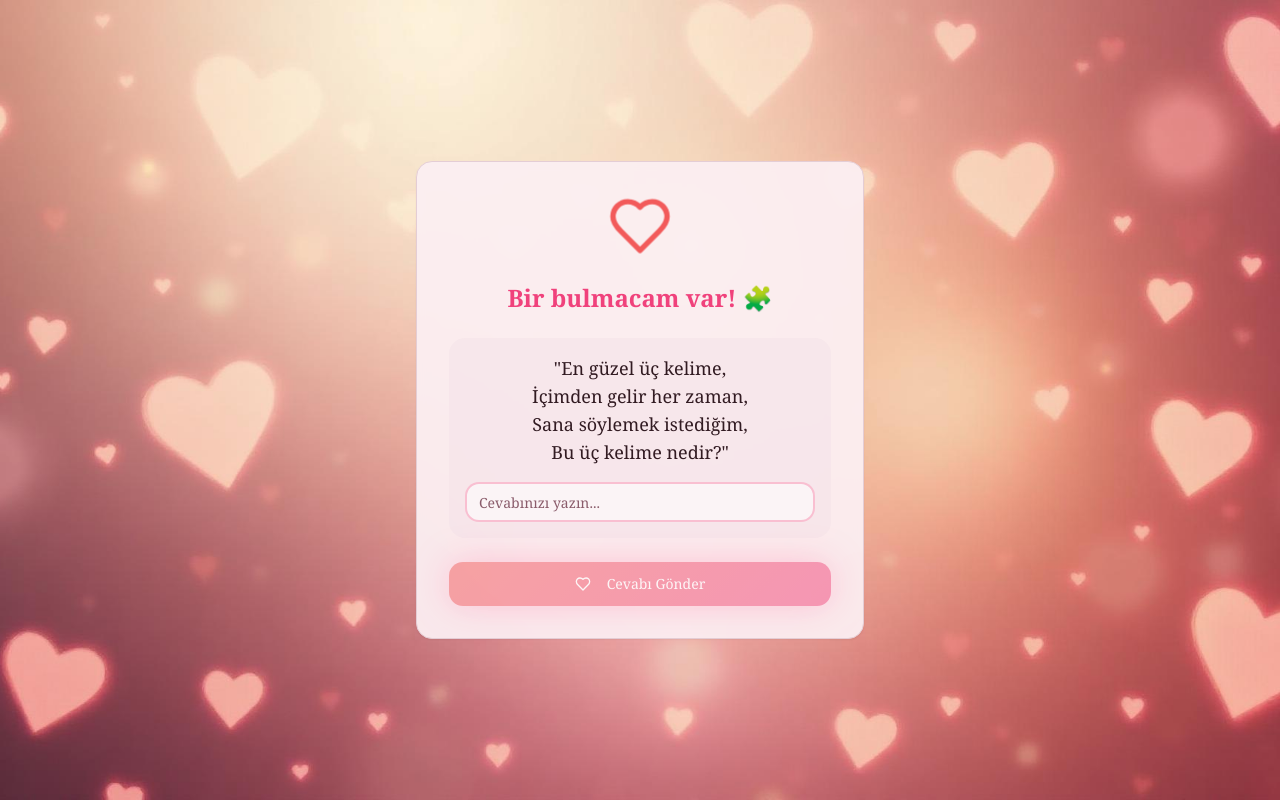
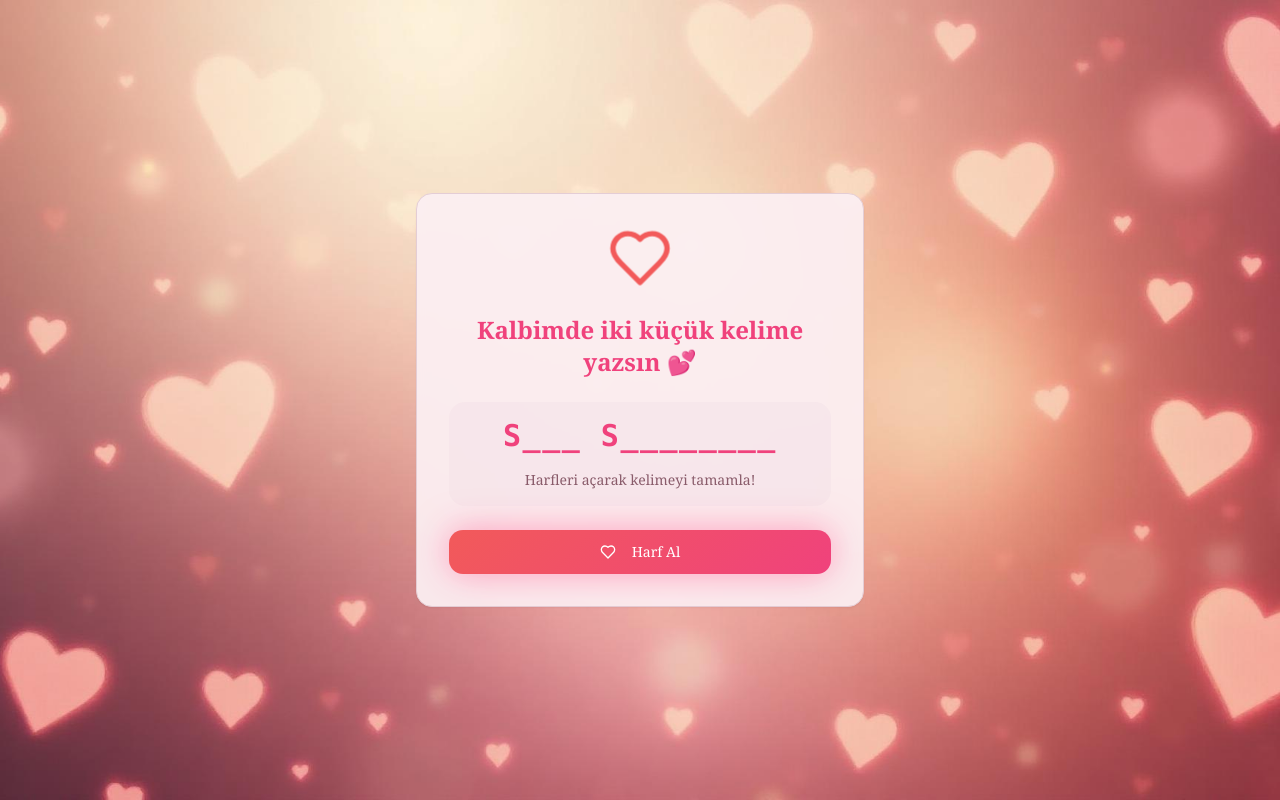
Before and after one commit to CelalettinDogan/ask-her-hearts-76, a React (Vite) app: page / in a window 1280 px wide. Both pictures are taken after a click on the button "Oyuna Başla". Built offline with nearby package versions, Linux system fonts and the light colour scheme.

Commit message:
Add puzzle text and button
Add puzzle text "S___ S_v_____m." and a button to reveal letters. Replace existing text with a new riddle.

```diff
--- a/src/components/ProposalGame.tsx
+++ b/src/components/ProposalGame.tsx
@@ -29,6 +29,7 @@ const ProposalGame = () => {
   const [showMainHeart, setShowMainHeart] = useState(false);
   const [riddleAnswer, setRiddleAnswer] = useState('');
   const [showBuildup, setShowBuildup] = useState(false);
+  const [revealedLetters, setRevealedLetters] = useState<number[]>([0, 5]); // S and S are already shown
   const videoRef = useRef<HTMLVideoElement>(null);
   const canvasRef = useRef<HTMLCanvasElement>(null);
   const streamRef = useRef<MediaStream | null>(null);
@@ -188,6 +189,45 @@ const ProposalGame = () => {
     setConfetti(pieces);
   };
 
+  // Letter reveal functionality
+  const targetPhrase = "SENI SEVIYORUM";
+  const revealLetter = () => {
+    const hiddenIndexes = [];
+    for (let i = 0; i < targetPhrase.length; i++) {
+      if (!revealedLetters.includes(i) && targetPhrase[i] !== ' ') {
+        hiddenIndexes.push(i);
+      }
+    }
+
+    if (hiddenIndexes.length > 0) {
+      const randomIndex = hiddenIndexes[Math.floor(Math.random() * hiddenIndexes.length)];
+      setRevealedLetters(prev => [...prev, randomIndex]);
+
+      // Check if word is complete
+      const newRevealed = [...revealedLetters, randomIndex];
+      const allLettersRevealed = targetPhrase.split('').every((char, index) =>
+        char === ' ' || newRevealed.includes(index)
+      );
+
+      if (allLettersRevealed) {
+        setTimeout(() => {
+          toast({
+            title: "Tamamlandı! 😍",
+            description: "Seni Seviyorum!",
+          });
+          setTimeout(() => setCurrentStage("compliment"), 1500);
+        }, 500);
+      }
+    }
+  };
+
+  const displayPhrase = () => {
+    return targetPhrase.split('').map((char, index) => {
+      if (char === ' ') return ' ';
+      return revealedLetters.includes(index) ? char : '_';
+    }).join('');
+  };
+
   const handleRiddleSubmit = () => {
     if (riddleAnswer.toLowerCase().includes("seni seviyorum") || riddleAnswer.toLowerCase().includes("seviyorum")) {
       toast({
@@ -219,6 +259,7 @@ const ProposalGame = () => {
     setShowMainHeart(false);
     setRiddleAnswer('');
     setShowBuildup(false);
+    setRevealedLetters([0, 5]); // Reset to initial S___ S_v_____m.
   };
 
   return (
@@ -298,32 +339,27 @@ const ProposalGame = () => {
                 <Heart className="w-12 sm:w-16 h-12 sm:h-16 text-heart animate-pulse-heart" />
               </div>
               <h2 className="text-xl sm:text-2xl font-bold text-primary">
-                Bir bulmacam var! 🧩
+                Kalbimde iki küçük kelime yazsın 💕
               </h2>
-              <div className="bg-muted/50 p-4 rounded-lg">
-                <p className="text-base sm:text-lg text-foreground font-medium mb-4">
-                  "En güzel üç kelime, <br />
-                  İçimden gelir her zaman, <br />
-                  Sana söylemek istediğim, <br />
-                  Bu üç kelime nedir?"
+              <div className="bg-muted/50 p-4 rounded-lg space-y-4">
+                <div className="text-2xl sm:text-3xl font-mono font-bold text-primary tracking-wider">
+                  {displayPhrase()}
+                </div>
+                <p className="text-sm text-muted-foreground">
+                  Harfleri açarak kelimeyi tamamla!
                 </p>
-                <Input
-                  type="text"
-                  value={riddleAnswer}
-                  onChange={(e) => setRiddleAnswer(e.target.value)}
-                  placeholder="Cevabınızı yazın..."
-                  className="w-full p-3 text-base border-2 border-primary/30 focus:border-primary"
-                />
               </div>
               <Button
                 variant="default"
                 size="lg"
-                onClick={handleRiddleSubmit}
+                onClick={revealLetter}
                 className="w-full heart-gradient glow-effect"
-                disabled={!riddleAnswer.trim()}
+                disabled={targetPhrase.split('').every((char, index) =>
+                  char === ' ' || revealedLetters.includes(index)
+                )}
               >
                 <Heart className="mr-2 h-5 w-5" />
-                Cevabı Gönder
+                Harf Al
               </Button>
             </div>
           )}
```
